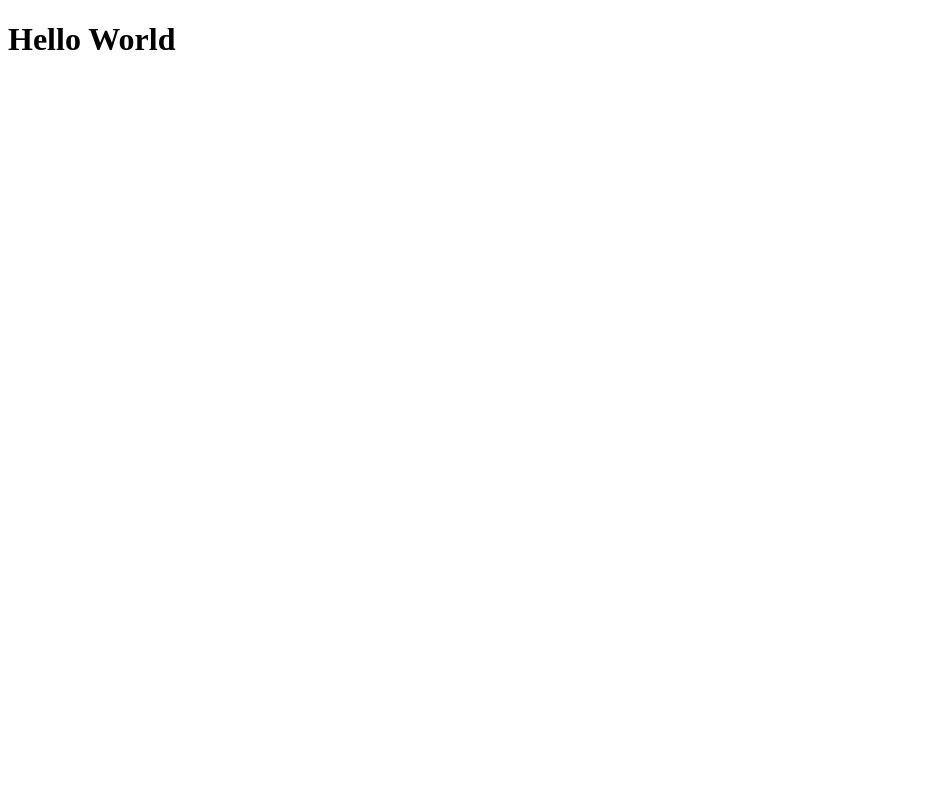
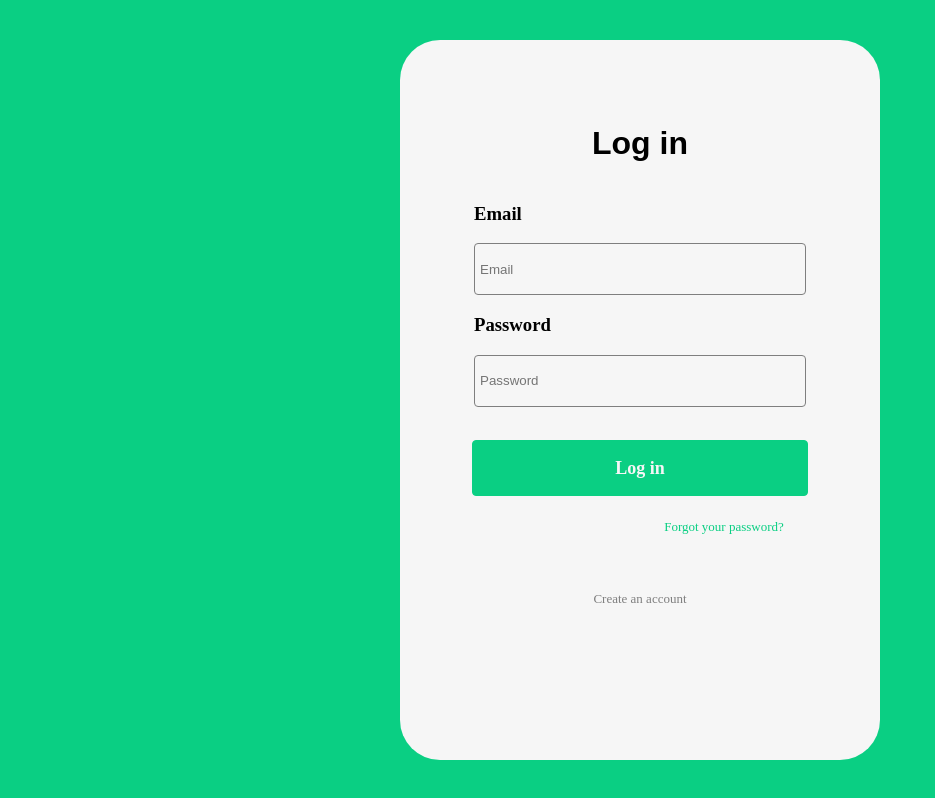
Before and after one commit to E-letronics/e-commerce-app, a React (Create React App) app: page /signin in a window 1280 px wide. Shown: the whole page, without its empty margins (0-935 px from the left). Built offline with nearby package versions, Linux system fonts and the light colour scheme.

Commit message:
create log in screen and its style

```diff
--- /dev/null
+++ b/src/SignIn.module.css
@@ -0,0 +1,103 @@
+.signin {
+  background-color: #0ACF83;
+  height: 100%;
+  width: 100%;
+  left: 0;
+  top: 0;
+  overflow: hidden;
+  position: fixed;
+  display: grid;
+  place-items: center;
+}
+
+.signin_box {
+  background-color: #f6f6f6;
+  height: 90vh;
+  width: 60vh;
+  border-radius: 40px;
+  font-family: 'Arial';
+  display: flex;
+  align-items: center;
+  flex-direction: column;
+}
+
+.title {
+  margin-top: 8vh;
+  font-weight:700;
+}
+
+.form{
+  display: flex;
+  flex-direction: column;
+  align-items: center;
+}
+
+.label_wrapper{
+  display: flex;
+  flex-direction: column;
+}
+
+.label{
+  font-family: 'DM Sans';
+}
+
+.input{
+  width: 40vh;
+  height: 5vh;
+  outline: none;
+  background-color: transparent;
+  border: 1px solid;
+  border-color: #7f7f7f;
+  border-radius: 4px;
+  box-shadow: none;
+  padding: 5px;
+}
+
+.btn{
+  width: 42vh;
+  margin-top: 10%;
+  height: 7vh;
+  background-color: #0ACF83;
+  color: #f6f6f6;
+  border: 1px solid;
+  border-color: #0ACF83;
+  border-radius: 4px;
+  font-family: 'DM Sans';
+  font-size: large;
+  font-weight: bold
+}
+
+.btn:hover {
+  cursor: pointer;
+}
+
+.footer {
+  display: flex;
+  flex-direction: column;
+  align-items: center;
+}
+
+.fyp {
+  margin-left: 21vh;
+  font-size: small;
+  color: #0ACF83;
+  font-family: 'DM Sans';
+  margin-top: 8%;
+}
+
+.fyp:hover {
+  text-decoration: underline;
+  cursor: pointer;
+}
+
+.acc {
+  color: #7f7f7f;
+  font-family: 'DM Sans';
+  font-size: small;
+  margin-top: 15%;
+}
+
+.acc:hover {
+  text-decoration: underline;
+  cursor: pointer;
+}
--- a/src/SignIn.tsx
+++ b/src/SignIn.tsx
@@ -1,7 +1,47 @@
-import React from 'react'
+import React from 'react';
+import styles from './SignIn.module.css';
 
 function SignIn() {
-  return <h1>Hello World</h1>
+  function handleSubmit(event: any) {
+    event.preventDefault();
+  }
+
+  return (
+    <div className={styles.signin}>
+      <div className={styles.signin_box}>
+        <div className={styles.title}>
+          <h1>Log in</h1>
+        </div>
+        <form className={styles.form} onSubmit={handleSubmit}>
+          <label className={styles.label_wrapper}>
+            <h3 className={styles.label}>Email</h3>
+            <input
+              className={styles.input}
+              placeholder="Email"
+              name="email"
+              type="text"
+            />
+          </label>
+          <label className={styles.label_wrapper}>
+            <h3 className={styles.label}>Password</h3>
+            <input
+              className={styles.input}
+              placeholder="Password"
+              name="password"
+              type="text"
+            />
+          </label>
+          <button className={styles.btn} type="submit">
+            Log in
+          </button>
+        </form>
+        <div className={styles.footer}>
+          <p className={styles.fyp}>Forgot your password?</p>
+          <p className={styles.acc}>Create an account</p>
+        </div>
+      </div>
+    </div>
+  );
 }
 
 export default SignIn;
```
Also changed, not shown: src/App.css (deleted, +0 -38 lines), 1 other file (tests, documents, lock files or other folders).
